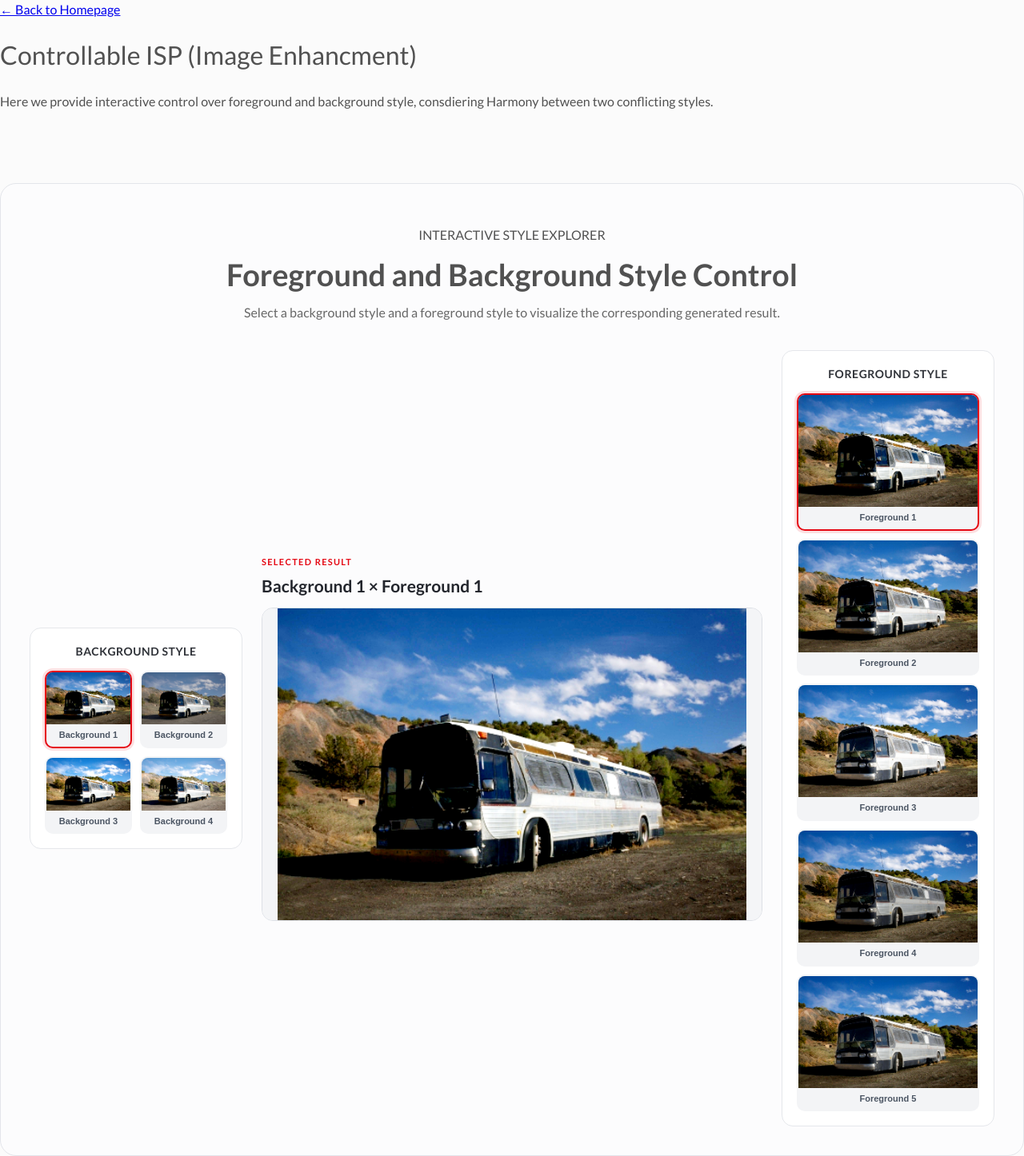
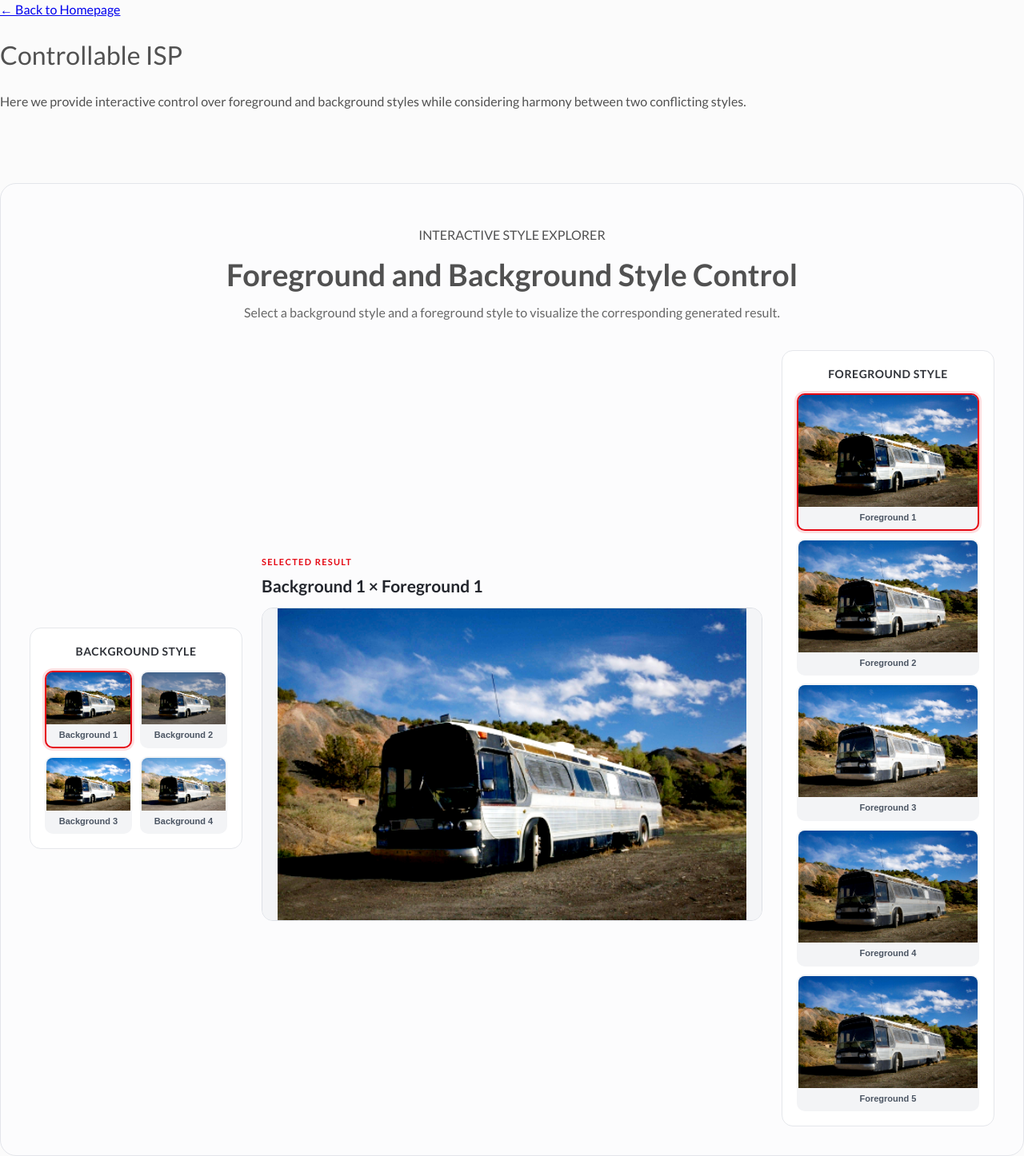
Before and after one commit to jkpark08/jkpark08.github.io, a Jekyll site: the page built from _posts/2025-01-22-SCISP.markdown, in a window 1280 px wide. Shown: the whole page at 80% size. Built offline with Jekyll 4.4.1, drawn with Linux system fonts in a browser that asks for light colours.

Commit message:
Update 2025-01-22-SCISP.markdown

```diff
--- a/_posts/2025-01-22-SCISP.markdown
+++ b/_posts/2025-01-22-SCISP.markdown
@@ -3,13 +3,13 @@ layout: project-page
 title: Controllable ISP
 home_section: project
 project_subtitle: with Samsung AI Center
-img: scisp/scisp.png #
+img: scisp/scisp.png
 project_script: /assets/js/style-explorer.js
 ---
 
-# Controllable ISP (Image Enhancment)
+# Controllable ISP
 
-Here we provide interactive control over foreground and background style, consdiering Harmony between two conflicting styles.
+Here we provide interactive control over foreground and background styles while considering harmony between two conflicting styles.
 
 <section
   class="style-explorer"
@@ -30,7 +30,6 @@ Here we provide interactive control over foreground and background style, consdi
 
   <div class="style-explorer__layout">
 
-    <!-- Background selector -->
     <div class="style-control-panel">
       <p class="style-control-panel__title">Background Style</p>
 
@@ -52,7 +51,6 @@ Here we provide interactive control over foreground and background style, consdi
       </div>
     </div>
 
-    <!-- Selected result -->
     <div class="style-result-panel">
       <div class="style-result-panel__top">
         <div>
@@ -71,7 +69,6 @@ Here we provide interactive control over foreground and background style, consdi
       </div>
     </div>
 
-    <!-- Foreground selector -->
     <div class="style-control-panel">
       <p class="style-control-panel__title">Foreground Style</p>
 
```
